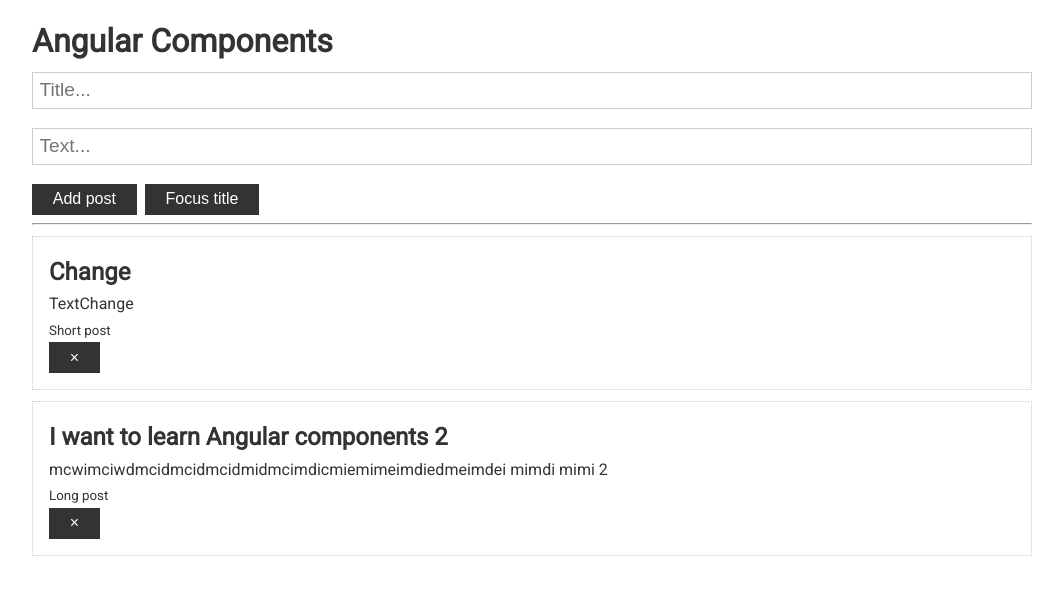
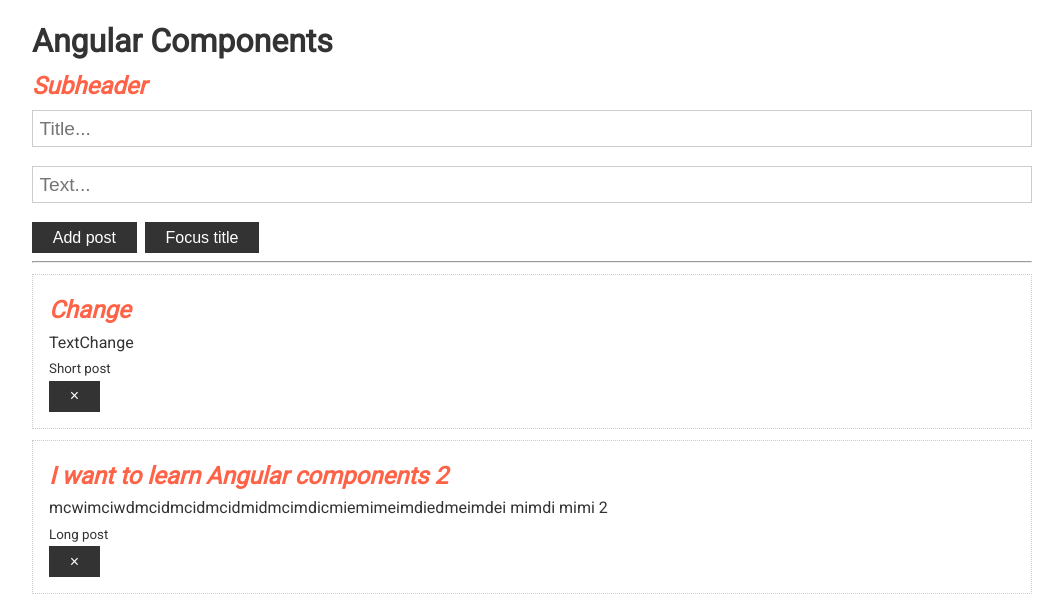
Before and after one commit to StasMirko/myAngular, an Angular app: page / in a window 1280 px wide. Shown: the top 616 px of the page, without its empty margins (108-1171 px from the left). Built offline with nearby package versions, Linux system fonts and the light colour scheme.

Commit message:
ViewEncapsulation

```diff
--- a/src/app/app.component.html
+++ b/src/app/app.component.html
@@ -1,5 +1,6 @@
 <div class="container">
   <h1>Angular Components</h1>
+  <h2>Subheader</h2>
   <app-post-form
     (onAdd)="updatePosts($event)"
   ></app-post-form>
--- a/src/app/post/post.component.css
+++ b/src/app/post/post.component.css
@@ -0,0 +1,5 @@
+h2{
+  font-weight: bold;
+  font-style: italic;
+  color: tomato;
+}
--- a/src/app/post/post.component.ts
+++ b/src/app/post/post.component.ts
@@ -14,7 +14,8 @@
   OnDestroy,
   OnInit,
   Output,
-  SimpleChanges
+  SimpleChanges,
+  ViewEncapsulation
 } from '@angular/core';
 import {Post} from '../app.component';
 
@@ -22,7 +23,8 @@
   selector: 'app-post',
   templateUrl: './post.component.html',
   styleUrls: ['./post.component.css'],
-  changeDetection: ChangeDetectionStrategy.OnPush
+  changeDetection: ChangeDetectionStrategy.OnPush,
+  encapsulation: ViewEncapsulation.None
 })
 export class PostComponent implements
   OnInit,
```
